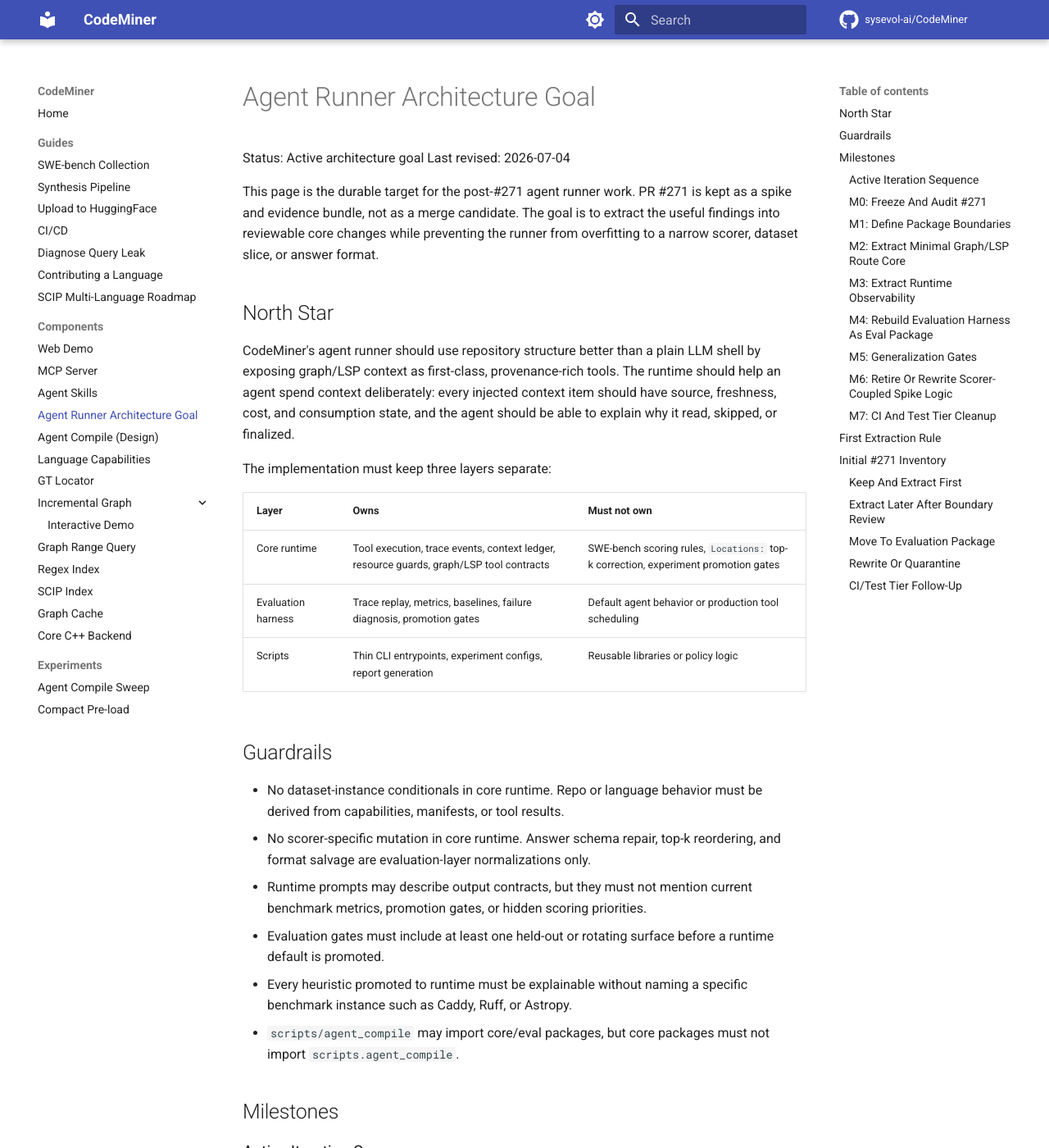
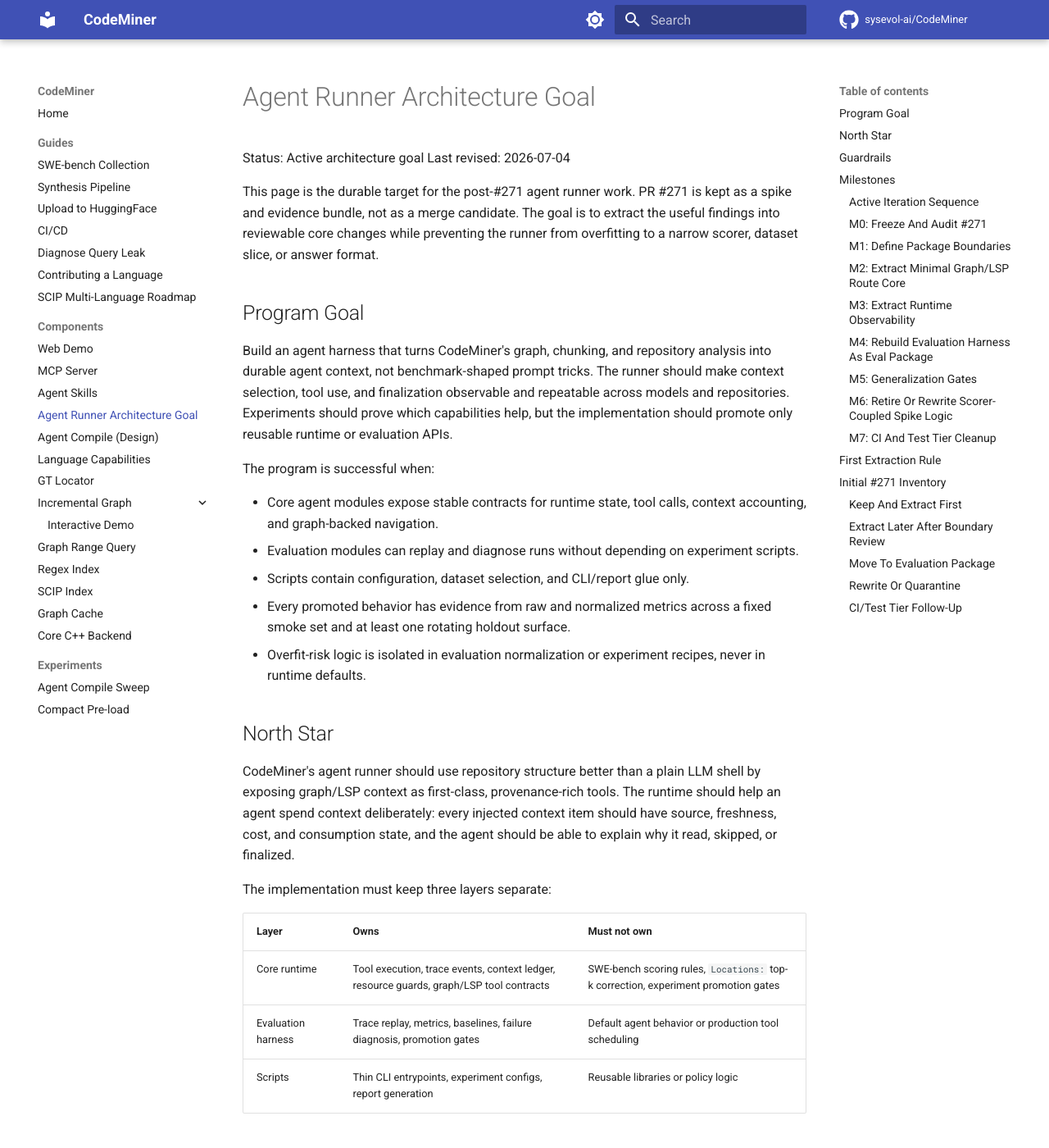
Before and after one commit to MarinaMackay/CodeNib, an MkDocs documentation site: the page built from docs/agent_runner_architecture_goal.md, in a window 1280 px wide and 1400 px high. Shown: the whole window at 82% size. Built offline with MkDocs 1.6.1 and Material for MkDocs 9.7.7, drawn with Linux system fonts in a browser that asks for light colours; comment, search, counter and statistics services are not loaded; some of the changed text lies outside the part shown.

Commit message:
docs(agent): clarify runner program goal

```diff
--- a/docs/agent_runner_architecture_goal.md
+++ b/docs/agent_runner_architecture_goal.md
@@ -13,6 +13,27 @@
 kept as a spike and evidence bundle, not as a merge candidate. The goal is to
 extract the useful findings into reviewable core changes while preventing the
 runner from overfitting to a narrow scorer, dataset slice, or answer format.
+
+## Program Goal
+
+Build an agent harness that turns CodeMiner's graph, chunking, and repository
+analysis into durable agent context, not benchmark-shaped prompt tricks. The
+runner should make context selection, tool use, and finalization observable and
+repeatable across models and repositories. Experiments should prove which
+capabilities help, but the implementation should promote only reusable runtime
+or evaluation APIs.
+
+The program is successful when:
+
+- Core agent modules expose stable contracts for runtime state, tool calls,
+  context accounting, and graph-backed navigation.
+- Evaluation modules can replay and diagnose runs without depending on
+  experiment scripts.
+- Scripts contain configuration, dataset selection, and CLI/report glue only.
+- Every promoted behavior has evidence from raw and normalized metrics across a
+  fixed smoke set and at least one rotating holdout surface.
+- Overfit-risk logic is isolated in evaluation normalization or experiment
+  recipes, never in runtime defaults.
 
 ## North Star
 
@@ -50,7 +71,9 @@
 ### Active Iteration Sequence
 
 The milestone labels above describe the long-term architecture. The current
-implementation sequence should stay smaller and reviewable:
+implementation sequence should stay smaller and reviewable. A milestone is only
+done when it improves one of the layer boundaries above and has a test or report
+that would catch regression independent of a single scorer result:
 
 | Step | Scope | Review Boundary | Promotion Signal |
 | --- | --- | --- | --- |
@@ -66,6 +89,19 @@
 feedback signal. Experiment recipes may use model-specific heuristics, but
 runtime and reusable eval APIs must not encode the current scorer, answer
 format, or a tiny fixed dataset slice.
+
+Current operating order:
+
+1. Land the small core/runtime foundations already under review.
+2. Publish one M4b PR that removes reusable harness plumbing from
+   `scripts/agent_compile/lib` without changing benchmark policy.
+3. Publish one M4c PR that moves diagnostics and external-run analysis into
+   `codeminer/eval/agent_runner`.
+4. Build the M5 feedback loop on a small smoke set plus rotating holdout before
+   promoting any runtime default.
+5. Delete or quarantine M6 overfit-risk logic before treating #271 as closed.
+
+Any proposed optimization that cannot pass this order stays experiment-only.
 
 ### M0: Freeze And Audit #271
 
```
